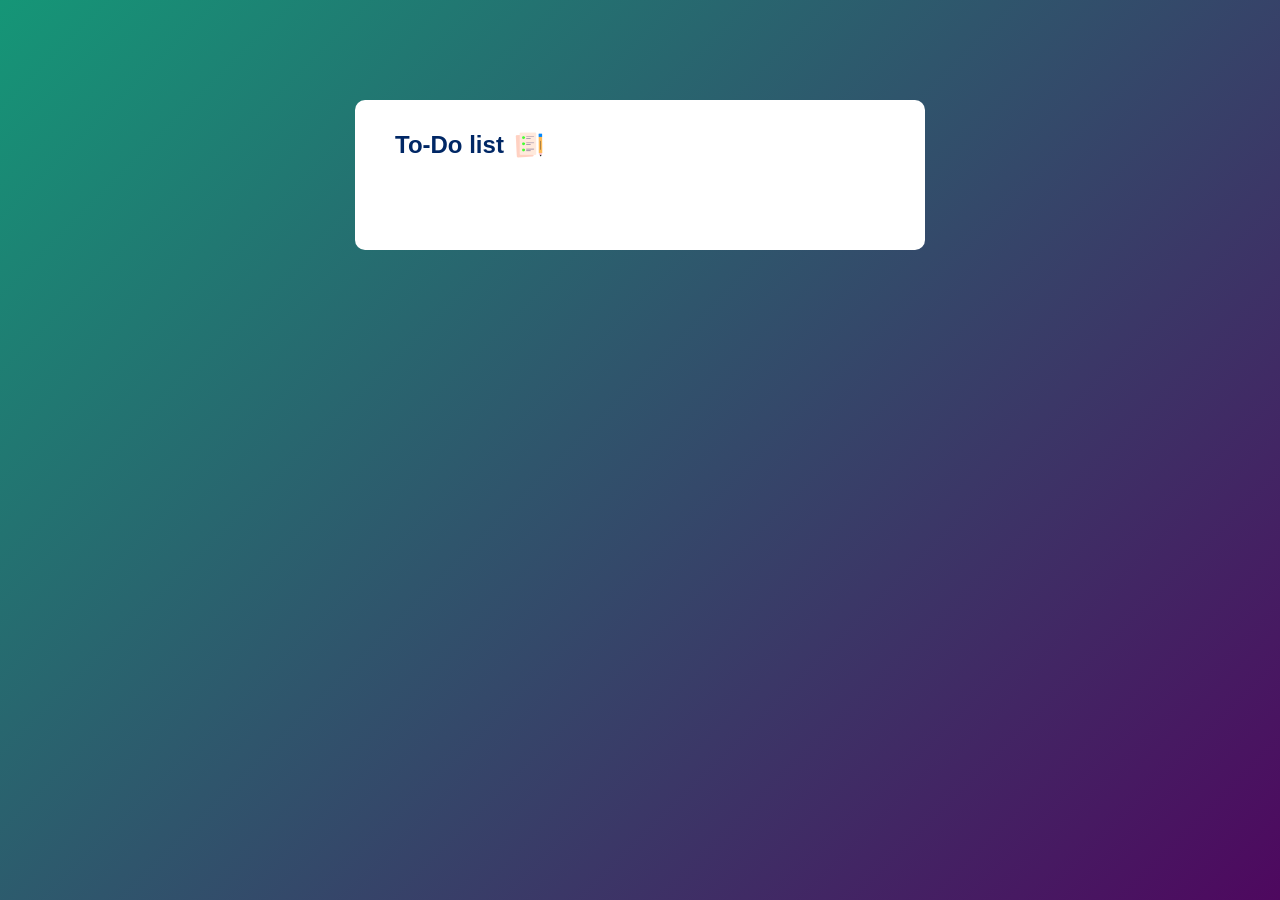
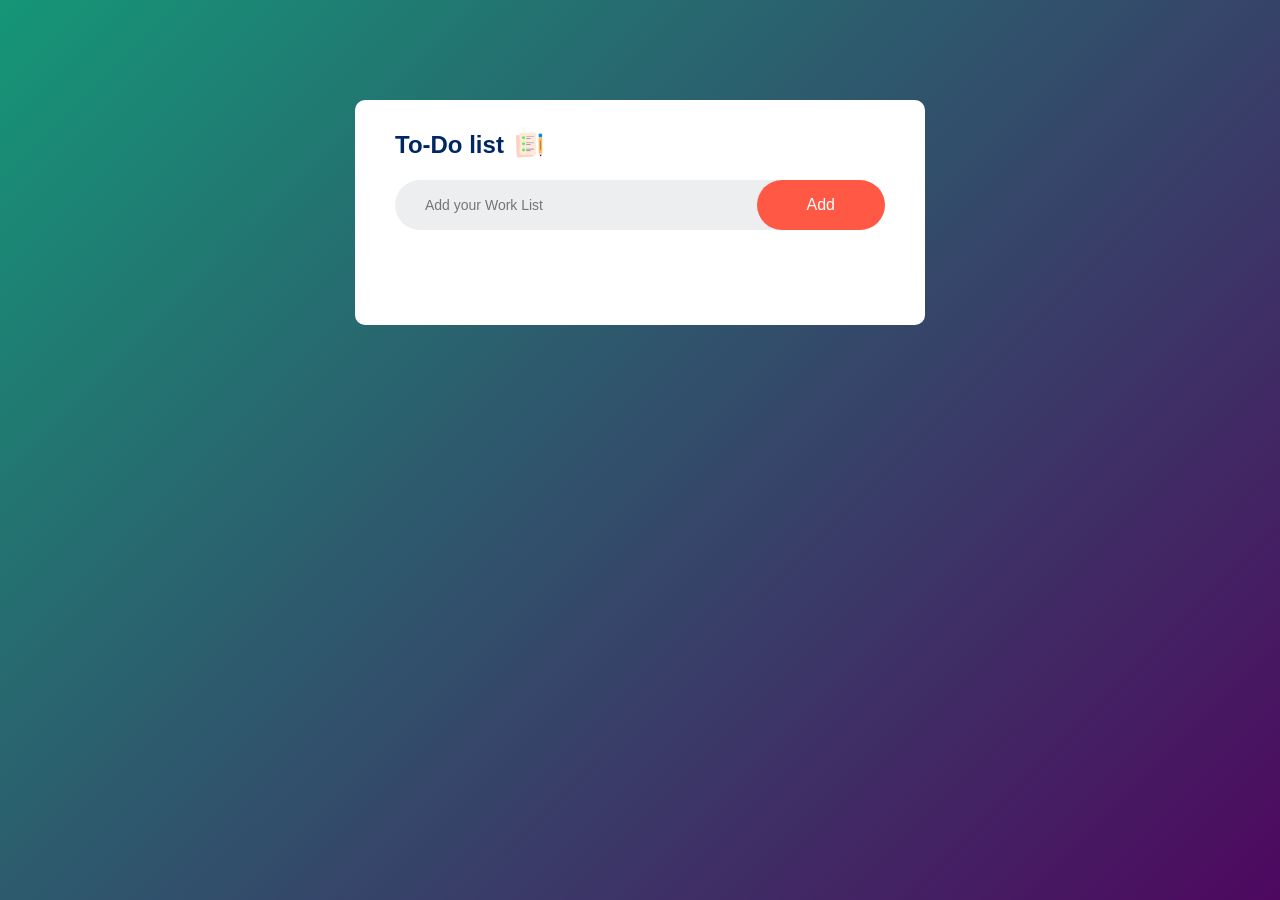
Before and after one commit to anayethasan/To-Do-app, a plain HTML site: page asset/index.html in a window 1280 px wide. Drawn offline with Linux system fonts and the light colour scheme.

Commit message:
input section update

```diff
--- a/asset/index.html
+++ b/asset/index.html
@@ -10,6 +10,10 @@
     <div class="container">
         <div class="todo-app">
             <h2>To-Do list <img src="/images/icon.png"></h2>
+            <div class="row">
+                <input type="text" id="input-box" placeholder="Add your Work List">
+                <button>Add</button>
+            </div>
         </div>
     </div>
 
--- a/asset/style.css
+++ b/asset/style.css
@@ -34,3 +34,30 @@ body{
     width: 30px;
     margin-left: 10px;
 }
+.row{
+    display: flex;
+    align-items: center;
+    justify-content: space-between;
+    background: #edeef0;
+    border-radius: 30px;
+    padding-left: 20px;
+    margin-bottom: 25px;
+}
+input{
+    flex: 1;
+    border: none;
+    outline: none;
+    background: transparent;
+    padding: 10px;
+    font-size: 14px;
+}
+button{
+    border: none;
+    outline: none;
+    padding: 16px 50px;
+    background: #ff5945;
+    color: #fff;
+    font-size: 16px;
+    cursor: pointer;
+    border-radius: 40px;
+}
```
